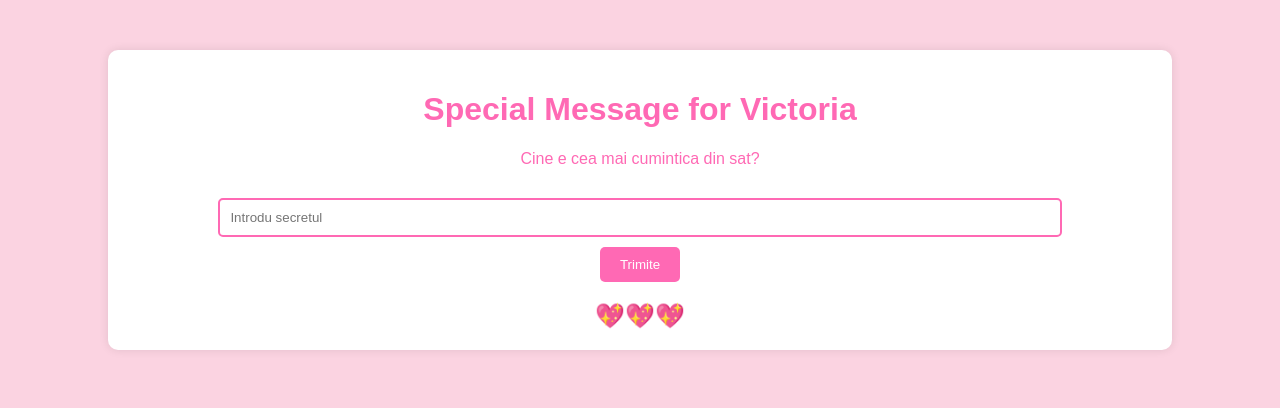
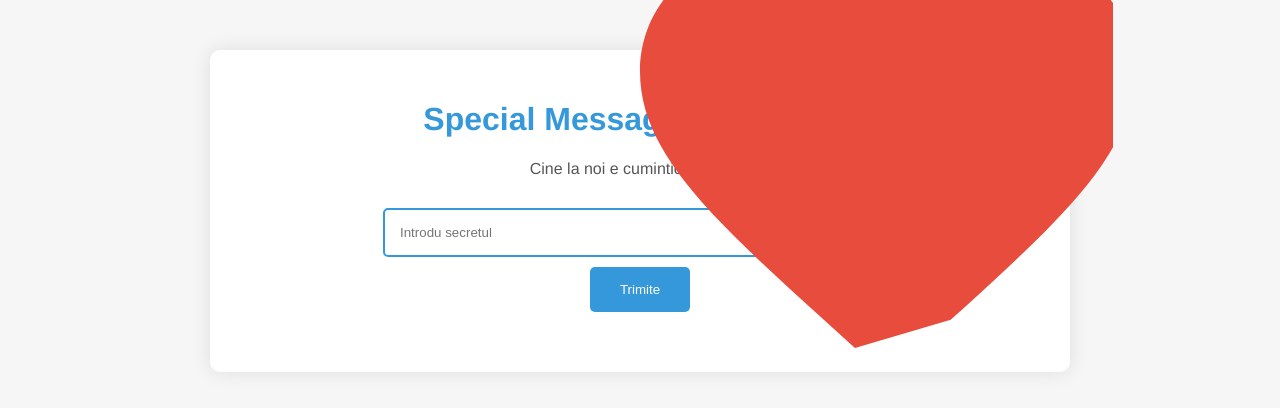
Before and after one commit to grufferator/mititica, a plain HTML site: page index.html in a window 1280 px wide. Drawn offline with Linux system fonts and the light colour scheme.

Commit message:
Update index.html

```diff
--- a/index.html
+++ b/index.html
@@ -2,79 +2,95 @@
 <html lang="en">
 <head>
   <meta charset="UTF-8">
-  <meta name="viewport" content="width=device-width, initial-scale=1.0, maximum-scale=1.0, user-scalable=no">
+  <meta name="viewport" content="width=device-width, initial-scale=1.0">
   <title>Special Message for Victoria</title>
   <style>
     body {
-      background-color: #fbd3e1; /* Light Pink */
+      background-color: #f6f6f6;
       text-align: center;
-      font-family: 'Arial', sans-serif;
+      font-family: 'Helvetica', sans-serif;
       margin: 0;
       padding: 0;
+      overflow: hidden;
     }
 
     .container {
-      max-width: 80%;
+      max-width: 800px;
       margin: 50px auto;
-      padding: 20px;
-      background-color: white;
+      padding: 30px;
+      background-color: #fff;
       border-radius: 10px;
-      box-shadow: 0 0 10px rgba(0, 0, 0, 0.1);
+      box-shadow: 0 0 20px rgba(0, 0, 0, 0.1);
+      position: relative;
     }
 
     h1 {
-      color: #ff69b4; /* Hot Pink */
+      color: #3498db; /* Blue */
     }
 
     p {
-      color: #ff69b4; /* Hot Pink */
+      color: #555;
       margin-bottom: 20px;
     }
 
     input {
-      padding: 10px;
+      padding: 15px;
       margin: 10px 0;
-      width: 80%;
-      border: 2px solid #ff69b4; /* Hot Pink */
+      width: 60%;
+      border: 2px solid #3498db; /* Blue */
       border-radius: 5px;
     }
 
     button {
-      padding: 10px 20px;
-      background-color: #ff69b4; /* Hot Pink */
-      color: white;
+      padding: 15px 30px;
+      background-color: #3498db; /* Blue */
+      color: #fff;
       border: none;
       border-radius: 5px;
       cursor: pointer;
     }
 
     button:hover {
-      background-color: #ff1493; /* Deep Pink */
+      background-color: #2980b9; /* Darker Blue */
     }
 
     .result {
-      margin-top: 20px;
+      margin-top: 30px;
       font-size: 18px;
-      color: #ff69b4; /* Hot Pink */
-    }
-
-    .hearts {
-      font-size: 24px;
-      color: #ff69b4; /* Hot Pink */
-      margin-top: 20px;
+      color: #3498db; /* Blue */
     }
 
     /* Larger font for the message */
     #largerMessage {
-      font-size: 24px;
-      margin-top: 20px;
+      font-size: 30px;
+      margin-top: 30px;
+      color: #2ecc71; /* Green */
+    }
+
+    /* Festive Animation - SVG Heart */
+    .heart-svg {
+      position: absolute;
+      bottom: 10px;
+      left: 50%;
+      transform: translateX(-50%);
+      cursor: pointer;
+      animation: heartbeat 1s infinite alternate;
+    }
+
+    @keyframes heartbeat {
+      0% {
+        transform: scale(1);
+      }
+      100% {
+        transform: scale(1.2);
+      }
     }
   </style>
 </head>
 <body>
   <div class="container">
     <h1>Special Message for Victoria</h1>
-    <p>Cine e cea mai cumintica din sat?</p>
+    <p>Cine la noi e cumintica satului?</p>
     <form id="myForm" onsubmit="return submitForm()">
       <input type="text" id="secretWord" placeholder="Introdu secretul" required>
       <br>
@@ -82,7 +98,9 @@
     </form>
     <div id="result" class="result"></div>
     <div id="largerMessage" class="result"></div>
-    <div class="hearts">💖💖💖</div>
+    <svg xmlns="http://www.w3.org/2000/svg" viewBox="0 0 24 24" class="heart-svg">
+      <path fill="#e74c3c" d="M12 21.35l-1.45-1.32C5.4 15.36 2 12.28 2 8.5 2 5.42 4.42 3 7.5 3c1.74 0 3.41.81 4.5 2.09C16.09 3.81 17.76 3 19.5 3 22.58 3 25 5.42 25 8.5c0 3.78-3.4 6.86-8.55 11.54L12 21.35z"/>
+    </svg>
   </div>
 
   <script>
@@ -90,10 +108,14 @@
       var secretWord = document.getElementById('secretWord').value.toLowerCase();
       var resultDiv = document.getElementById('result');
       var largerMessageDiv = document.getElementById('largerMessage');
+      var containerDiv = document.querySelector('.container');
 
       if (secretWord === 'gabriela') {
-        largerMessageDiv.innerHTML = '<p class="result">kohaiu</p>';
-        resultDiv.innerHTML = ''; // Clear the result message
+        // Display festive animation and clear other content
+        containerDiv.innerHTML = '<svg xmlns="http://www.w3.org/2000/svg" viewBox="0 0 24 24" class="heart-svg">' +
+                                  '<path fill="#e74c3c" d="M12 21.35l-1.45-1.32C5.4 15.36 2 12.28 2 8.5 2 5.42 4.42 3 7.5 3c1.74 0 3.41.81 4.5 2.09C16.09 3.81 17.76 3 19.5 3 22.58 3 25 5.42 25 8.5c0 3.78-3.4 6.86-8.55 11.54L12 21.35z"/>' +
+                                  '</svg>' +
+                                  '<div id="largerMessage" class="result">kohaiu</div>';
       } else {
         resultDiv.innerHTML = '<p class="result">Oops! Acesta nu este cuvântul corect. Încearcă din nou!</p>';
         largerMessageDiv.innerHTML = ''; // Clear the larger message
```
